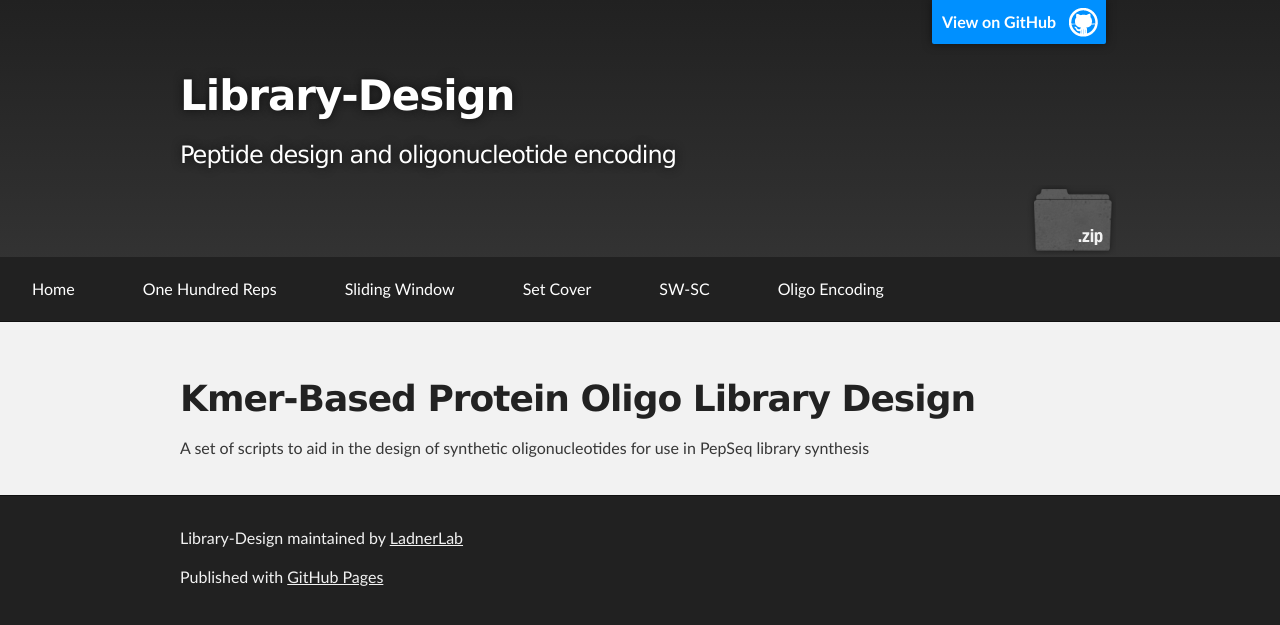
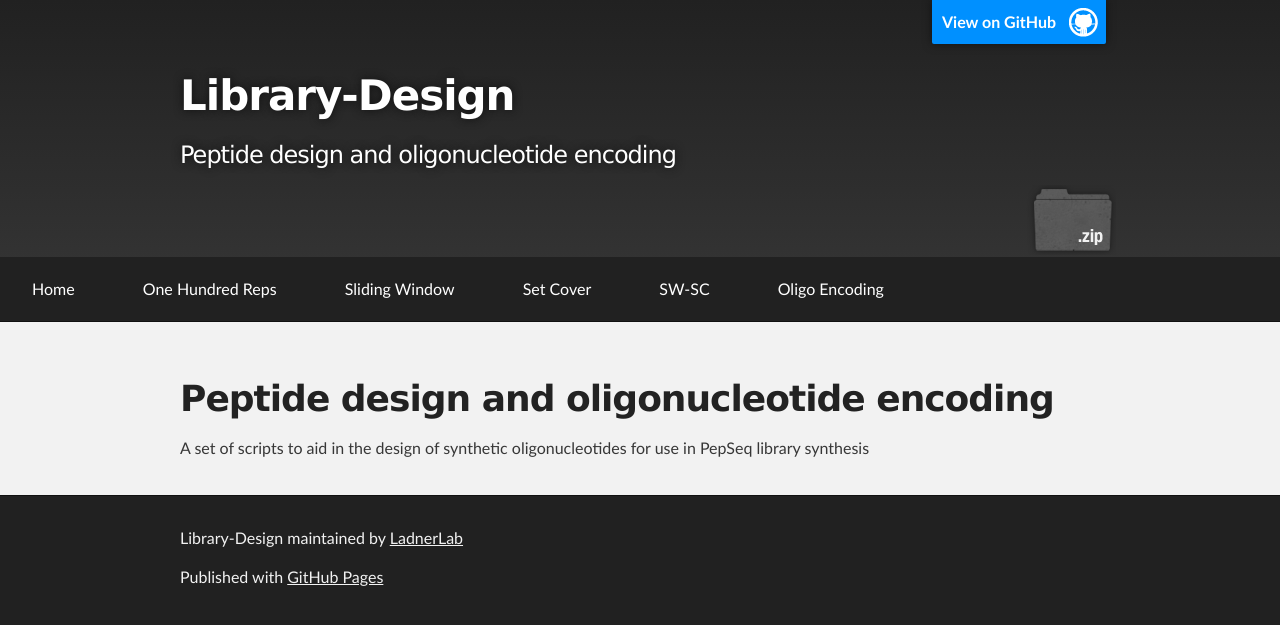
Before and after one commit to LadnerLab/Library-Design, a Jekyll site: the page built from docs/index.md, in a window 1280 px wide. Shown: the top 625 px of the page. Built offline with Jekyll 4.4.1, drawn with Linux system fonts in a browser that asks for light colours.

Commit message:
fix index.md title

```diff
--- a/docs/index.md
+++ b/docs/index.md
@@ -3,5 +3,5 @@ layout: default
 title: Home
 permalink: /
 ---
-# Kmer-Based Protein Oligo Library Design
+# Peptide design and oligonucleotide encoding
 A set of scripts to aid in the design of synthetic oligonucleotides for use in PepSeq library synthesis
```
